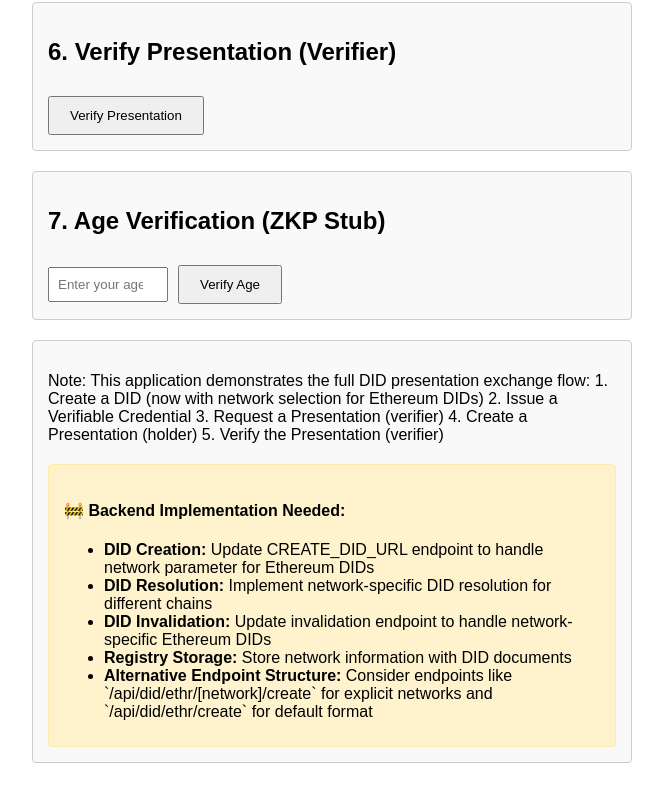
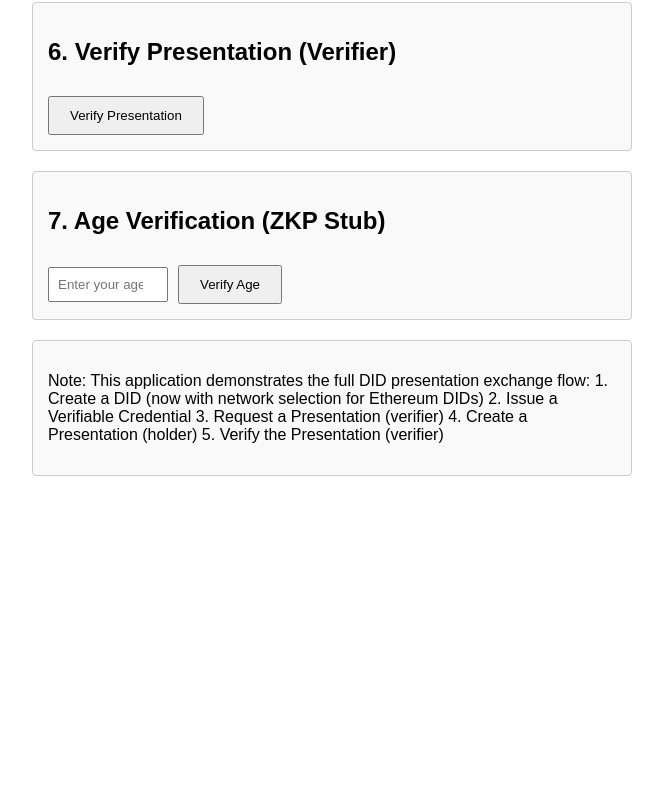
Before and after one commit to decendian/dig-wallet, a React (Create React App) app in the folder frontend/web_app/: page / in a window 1280 px wide. Shown: the part 961-1762 px from the top of the page, without its empty margins (308-971 px from the left). After the commit the page ends 1477 px from the top, so only its background shows below. Built offline with nearby package versions, Linux system fonts and the light colour scheme.

Commit message:
clean up

```diff
--- a/frontend/web_app/src/App.js
+++ b/frontend/web_app/src/App.js
@@ -502,23 +502,6 @@ function App() {
           5. Verify the Presentation (verifier)
         </p>
 
-        {/* TODO: Backend implementation notes */}
-        <div style={{
-          marginTop: '20px',
-          padding: '15px',
-          backgroundColor: '#fff3cd',
-          borderRadius: '4px',
-          border: '1px solid #ffeaa7'
-        }}>
-          <h4>🚧 Backend Implementation Needed:</h4>
-          <ul style={{ textAlign: 'left', margin: '10px 0' }}>
-            <li><strong>DID Creation:</strong> Update CREATE_DID_URL endpoint to handle network parameter for Ethereum DIDs</li>
-            <li><strong>DID Resolution:</strong> Implement network-specific DID resolution for different chains</li>
-            <li><strong>DID Invalidation:</strong> Update invalidation endpoint to handle network-specific Ethereum DIDs</li>
-            <li><strong>Registry Storage:</strong> Store network information with DID documents</li>
-            <li><strong>Alternative Endpoint Structure:</strong> Consider endpoints like `/api/did/ethr/[network]/create` for explicit networks and `/api/did/ethr/create` for default format</li>
-          </ul>
-        </div>
       </div>
     </div>
   );
```
Also changed, not shown: 1 other file (tests, documents, lock files or other folders).
